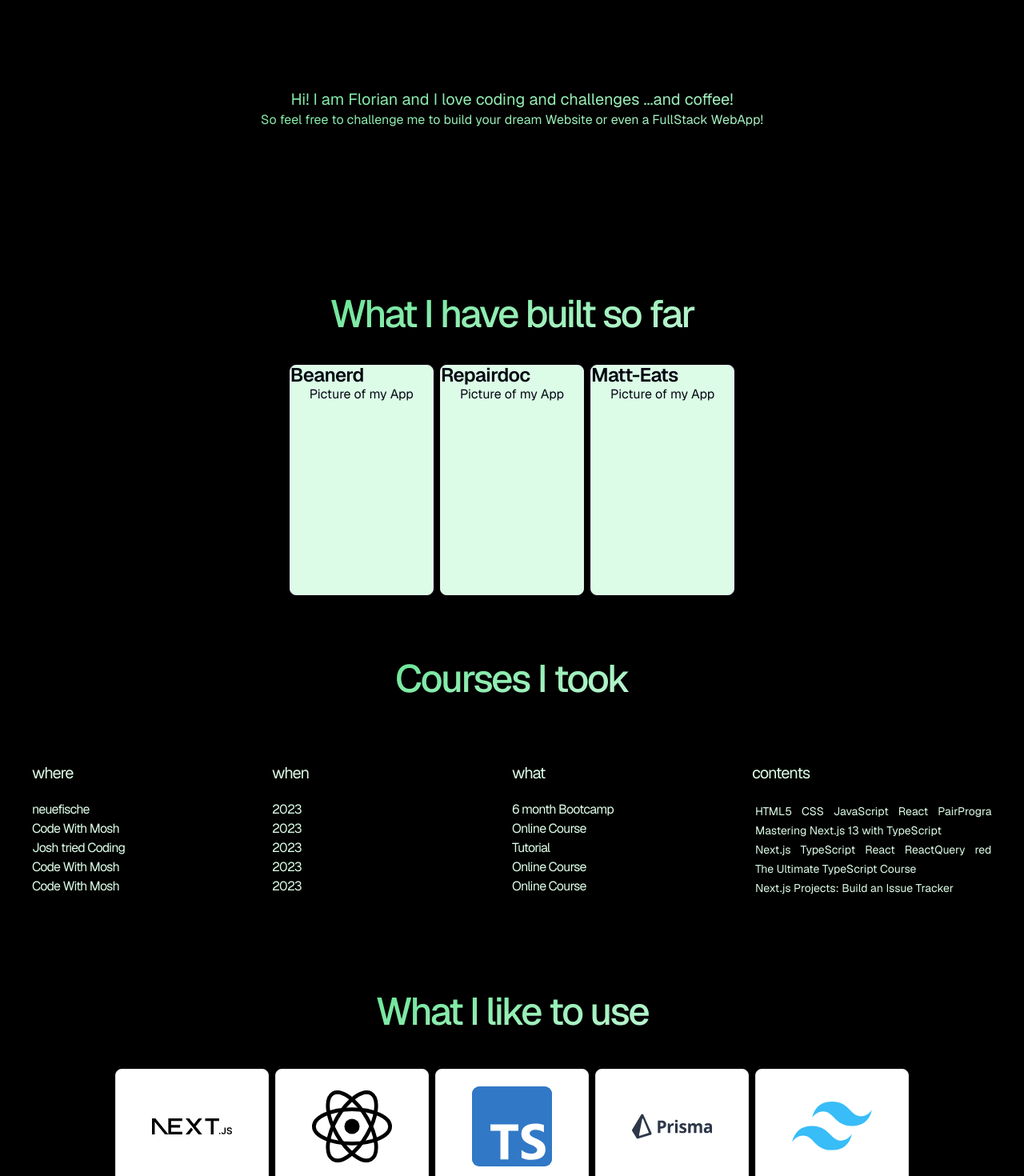
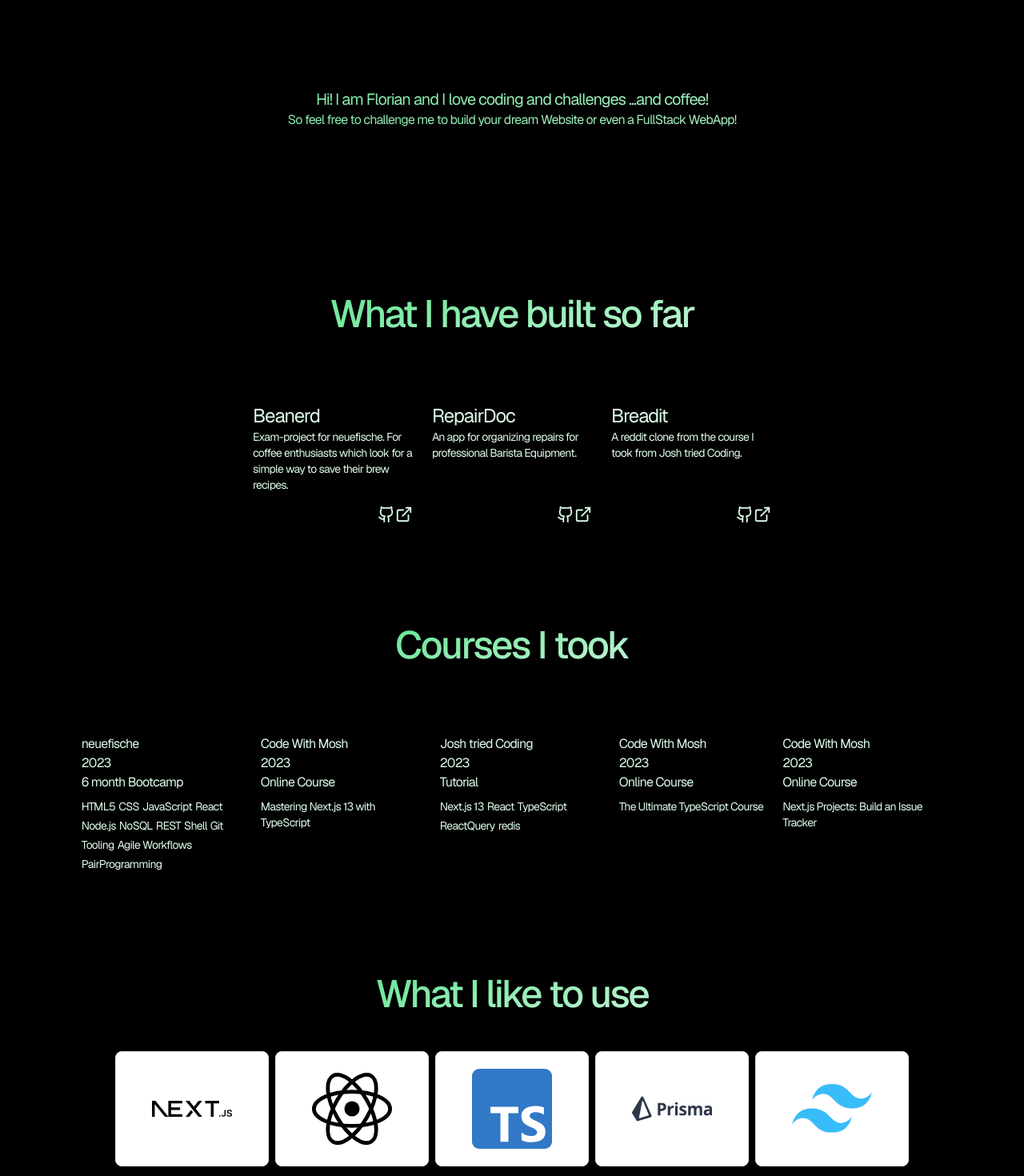
Before and after one commit to florianblaschke/webflowingdev, a Next.js app: page / in a window 1280 px wide. Shown: the part 560-2030 px from the top of the page at 80% size. Built offline with nearby package versions, Linux system fonts and the light colour scheme.

Commit message:
finalized design from courses and projects

```diff
--- a/src/app/(home)/page.tsx
+++ b/src/app/(home)/page.tsx
@@ -1,57 +1,19 @@
 import Contact from "@/components/Contact";
 import Courses from "@/components/Courses";
 import Footer from "@/components/Footer";
-import Game from "@/components/Games/TicTacToe/TicTacToe";
+import GameSection from "@/components/GameSection";
+import Greeting from "@/components/Greeting";
+import Projects from "@/components/Projects";
 import TechStack from "@/components/TechStack";
-import { Card, CardContent, CardTitle } from "@/components/ui/Card";
-
-const apps = ["Beanerd", "Repairdoc", "Matt-Eats"];
 
 export default function Home() {
   return (
     <>
-      <section className="bg-black">
-        <h1 className="px-10 pb-10 text-center tracking-tighter text-[2.5rem] md:text-9xl bg-gradient-to-br from-green-400 to-green-100 bg-clip-text text-transparent">
-          Frontend <br className="md:hidden" />
-          and Fullstack <br className="hidden md:box" />
-          Web Development
-        </h1>
-        <article className="h-96 flex flex-col items-center justify-center bg-gradient-to-br from-green-400 to-green-100 bg-clip-text text-transparent">
-          <h2 className="text-xl font-normal text-center">
-            Hi! I am Florian and I love coding and challenges ...and coffee!
-          </h2>
-          <p>
-            So feel free to challenge me to build your dream Website or even a
-            FullStack WebApp!
-          </p>
-        </article>
-      </section>
-      <section className="min-h-fit pb-10 flex flex-col items-center bg-black">
-        <h3 className="p-10 text-5xl font-medium tracking-tighter bg-gradient-to-br from-green-400 to-green-100 bg-clip-text text-transparent">
-          What I have built so far
-        </h3>
-        <article className="flex gap-2">
-          {apps.map((entry) => (
-            <Card className="h-72 bg-green-100" key={entry}>
-              <CardTitle>{entry}</CardTitle>
-              <CardContent>Picture of my App </CardContent>
-            </Card>
-          ))}
-        </article>
-      </section>
+      <Greeting />
+      <Projects />
       <Courses />
-      <section className="min-h-fit pb-10 flex flex-col justify-center items-center">
-        <h3 className="p-10 text-5xl font-medium tracking-tighter bg-gradient-to-br from-green-400 to-green-100 bg-clip-text text-transparent">
-          What I like to use
-        </h3>
-        <TechStack />
-      </section>
-      <section className="min-h-fit pb-10 flex flex-col justify-center items-center">
-        <h3 className="p-10 text-5xl font-medium tracking-tighter bg-gradient-to-br from-green-400 to-green-100 bg-clip-text text-transparent">
-          While you are here
-        </h3>
-        <Game />
-      </section>
+      <TechStack />
+      <GameSection />
       <Contact />
       <Footer />
     </>
--- a/src/app/globals.css
+++ b/src/app/globals.css
@@ -66,3 +66,9 @@
   -ms-overflow-style: none;
   scrollbar-width: none;
 }
+
+*,
+::after,
+::before {
+  letter-spacing: -0.05em;
+}
--- a/src/components/Courses.tsx
+++ b/src/components/Courses.tsx
@@ -1,46 +1,28 @@
 import { courses } from "@/lib/techstack";
-import { Button } from "./ui/Button";
-
-const Tag = ({ text }: { text: string }) => {
-  return (
-    <span className="max-w-fit h-5 text-sm p-1 text-green-100 flex">
-      {text}
-    </span>
-  );
-};
 
 export default function Courses() {
   return (
     <section className="min-h-fit pb-10 w-full flex flex-col items-center bg-black">
-      <h3 className="p-10 text-5xl font-medium tracking-tighter bg-gradient-to-br from-green-400 to-green-100 bg-clip-text text-transparent">
+      <h3 className="p-10 text-5xl font-medium  bg-gradient-to-br from-green-400 to-green-100 bg-clip-text text-transparent">
         Courses I took
       </h3>
-      <ul className="p-10">
-        <li className="grid grid-cols-3 md:grid-cols-4 first-of-type:text-xl first-of-type:pb-5">
-          <h4 className="tracking-tighter text-green-100">where</h4>
-          <span className="tracking-tighter text-green-100">when</span>
-          <p className="tracking-tighter text-green-100">what</p>
-          <p className="hidden md:block tracking-tighter text-green-100">
-            contents
-          </p>
-        </li>
-        {courses.map((entry) => (
-          <li
-            key={entry.id}
-            className="grid grid-cols-3 md:grid-cols-4 max-h-fit"
-          >
-            <h4 className="tracking-tighter text-green-100">{entry.academy}</h4>
-            <span className="tracking-tighter text-green-100">
-              {entry.time}
-            </span>
-            <p className="tracking-tighter text-green-100">{entry.type}</p>
-            <div className="hidden md:flex gap-1 box-border overflow-x-scroll scrollbar-hide">
-              {entry.content.map((topic) => (
-                <Tag key={topic} text={topic} />
-              ))}
-            </div>
-          </li>
-        ))}
+      <ul className="p-10 flex md:justify-center max-h-fit gap-2 overflow-x-scroll w-full scrollbar-hide overscroll-x-none">
+        {courses.map((entry) => {
+          return (
+            <li key={entry.id} className="p-2 min-w-fit ">
+              <h4 className=" text-green-100">{entry.academy}</h4>
+              <span className=" text-green-100">{entry.time}</span>
+              <p className=" text-green-100">{entry.type}</p>
+              <div className="flex flex-wrap gap-1 box-border min-w-fit pt-2 max-w-[200px]">
+                {entry.content.map((topic) => (
+                  <span key={topic} className="text-green-100 text-sm ">
+                    {topic}
+                  </span>
+                ))}
+              </div>
+            </li>
+          );
+        })}
       </ul>
     </section>
   );
--- /dev/null
+++ b/src/components/GameSection.tsx
@@ -0,0 +1,12 @@
+import Game from "./Games/TicTacToe/TicTacToe";
+
+export default function GameSection() {
+  return (
+    <section className="min-h-fit pb-10 flex flex-col justify-center items-center">
+      <h3 className="p-10 text-5xl font-medium tracking-tighter bg-gradient-to-br from-green-400 to-green-100 bg-clip-text text-transparent">
+        While you are here
+      </h3>
+      <Game />
+    </section>
+  );
+}
--- a/src/components/Games/TicTacToe/Slot.tsx
+++ b/src/components/Games/TicTacToe/Slot.tsx
@@ -41,9 +41,9 @@ export default function Slot({
   function handleClick() {
     const newField = field.map((entry) => {
       if (entry.id === id && entry.slot === "") {
+        setTurn(turn === players.x ? players.y : players.x);
         return { ...entry, slot: turn.mark };
       }
-      setTurn(turn === players.x ? players.y : players.x);
       return entry;
     });
     setField(newField);
--- /dev/null
+++ b/src/components/Greeting.tsx
@@ -0,0 +1,20 @@
+export default function Greeting() {
+  return (
+    <section className="bg-black">
+      <h1 className="px-10 pb-10 text-center tracking-tighter text-[2.5rem] md:text-9xl bg-gradient-to-br from-green-400 to-green-100 bg-clip-text text-transparent">
+        Frontend <br className="md:hidden" />
+        and Fullstack <br className="hidden md:box" />
+        Web Development
+      </h1>
+      <article className="h-96 flex flex-col items-center justify-center bg-gradient-to-br from-green-400 to-green-100 bg-clip-text text-transparent">
+        <h2 className="text-xl font-normal text-center">
+          Hi! I am Florian and I love coding and challenges ...and coffee!
+        </h2>
+        <p>
+          So feel free to challenge me to build your dream Website or even a
+          FullStack WebApp!
+        </p>
+      </article>
+    </section>
+  );
+}
--- a/src/components/Logo.tsx
+++ b/src/components/Logo.tsx
@@ -6,14 +6,10 @@ import react from "@/app/public/reactlogo.svg";
 import Image from "next/image";
 
 export default function Logo({ logo }: { logo: string }) {
-  if (logo === "ts")
-    return <Image src={ts} width={100} height={100} alt="ts" />;
-  if (logo === "next")
-    return <Image src={next} width={100} height={100} alt="next" />;
-  if (logo === "prisma")
-    return <Image src={prisma} width={100} height={100} alt="prisma" />;
+  if (logo === "ts") return <Image src={ts} width={100} alt="ts" />;
+  if (logo === "next") return <Image src={next} width={100} alt="next" />;
+  if (logo === "prisma") return <Image src={prisma} width={100} alt="prisma" />;
   if (logo === "tailwind")
-    return <Image src={tailwind} width={100} height={100} alt="tailwind" />;
-  if (logo === "react")
-    return <Image src={react} width={100} height={100} alt="react" />;
+    return <Image src={tailwind} width={100} alt="tailwind" />;
+  if (logo === "react") return <Image src={react} width={100} alt="react" />;
 }
--- a/src/components/Projects.tsx
+++ b/src/components/Projects.tsx
@@ -1,3 +1,39 @@
-export default function Section() {
-  return <section></section>;
+import { projects } from "@/lib/techstack";
+import { ExternalLink, GithubIcon } from "lucide-react";
+import Link from "next/link";
+
+export default function Projects() {
+  return (
+    <section className="min-h-fit pb-10 flex flex-col items-center bg-black">
+      <h3 className="p-10 text-5xl font-medium bg-gradient-to-br from-green-400 to-green-100 bg-clip-text text-transparent">
+        What I have built so far
+      </h3>
+      <ul className="p-10 flex flex-nowrap md:justify-center min-h-fit h-auto gap-2 overflow-x-scroll w-full scrollbar-hide overscroll-x-none">
+        {projects.map((entry) => {
+          return (
+            <li key={entry.name} className="flex flex-col p-2 min-w-fit">
+              <div className="flex justify-between">
+                <h4 className=" text-green-100 text-2xl">{entry.name}</h4>
+              </div>
+              <p className=" text-green-100 max-w-[200px] h-24 text-sm">
+                {entry.desc}
+              </p>
+              <div className="flex self-end">
+                <span className=" text-green-100">
+                  <Link href={entry.repo} target="_blank">
+                    <GithubIcon size={22} />
+                  </Link>
+                </span>
+                <span className=" text-green-100">
+                  <Link href={entry.site} target="_blank">
+                    <ExternalLink size={22} />
+                  </Link>
+                </span>
+              </div>
+            </li>
+          );
+        })}
+      </ul>
+    </section>
+  );
 }
--- a/src/components/TechStack.tsx
+++ b/src/components/TechStack.tsx
@@ -13,6 +13,10 @@ const TechCard = ({ logo }: { logo: string }) => {
 
 export default function TechStack() {
   return (
+    <section className="min-h-fit pb-10 flex flex-col justify-center items-center">
+      <h3 className="p-10 text-5xl font-medium tracking-tighter bg-gradient-to-br from-green-400 to-green-100 bg-clip-text text-transparent">
+        What I like to use
+      </h3>
       <div className="flex flex-col md:flex-row items-center justify-center mt-2 gap-2">
         {techstack.map((entry) => (
           <Link key={entry.tech} href={entry.url}>
@@ -20,5 +24,6 @@ export default function TechStack() {
           </Link>
         ))}
       </div>
+    </section>
   );
 }
--- a/src/lib/techstack.ts
+++ b/src/lib/techstack.ts
@@ -14,18 +14,29 @@ export const techstack = [
   { tech: "Tailwind", thumbnail: "tailwind", url: "https://tailwindcss.com/" },
 ];
 
-export const projects = [
+export const projects: {
+  name: string;
+  desc: string;
+  site: string;
+  repo: string;
+}[] = [
   {
     name: "Beanerd",
-    desc: "This was my exam project for 'neuefische'. It:&apos's an app for coffee enthusiasts which helps you recreating your favorite brews and discover new roasts.",
+    desc: "Exam-project for neuefische. For coffee enthusiasts which look for a simple way to save their brew recipes.",
+    site: "https://capstone-project-beanerd.vercel.app/",
+    repo: "https://github.com/florianblaschke/capstone-project-beanerd",
   },
   {
-    name: "E-Commerce",
-    desc: "A sample of an E-Commerce platform built with shopify",
+    name: "RepairDoc",
+    desc: "An app for organizing repairs for professional Barista Equipment.",
+    site: "https://repairdoc.vercel.app/",
+    repo: "https://github.com/florianblaschke/repairdoc",
   },
   {
-    name: "Homepage",
-    desc: "Your personal homepage! For your self, your company/restaurant! You name it!",
+    name: "Breadit",
+    desc: "A reddit clone from the course I took from Josh tried Coding.",
+    site: "https://breadit-clone-eight.vercel.app/",
+    repo: "https://github.com/florianblaschke/breadit-clone",
   },
 ];
 
@@ -46,7 +57,6 @@ export const courses: {
       "CSS",
       "JavaScript",
       "React",
-      "PairProgramming",
       "Node.js",
       "NoSQL",
       "REST",
@@ -54,6 +64,7 @@ export const courses: {
       "Git",
       "Tooling",
       "Agile Workflows",
+      "PairProgramming",
     ],
   },
   {
@@ -68,7 +79,7 @@ export const courses: {
     academy: "Josh tried Coding",
     time: "2023",
     type: "Tutorial",
-    content: ["Next.js 14", "TypeScript", "React", "ReactQuery", "redis"],
+    content: ["Next.js 13", "React", "TypeScript", "ReactQuery", "redis"],
   },
   {
     id: 4,
```
Lines whose indentation alone changed are shown as unchanged.
